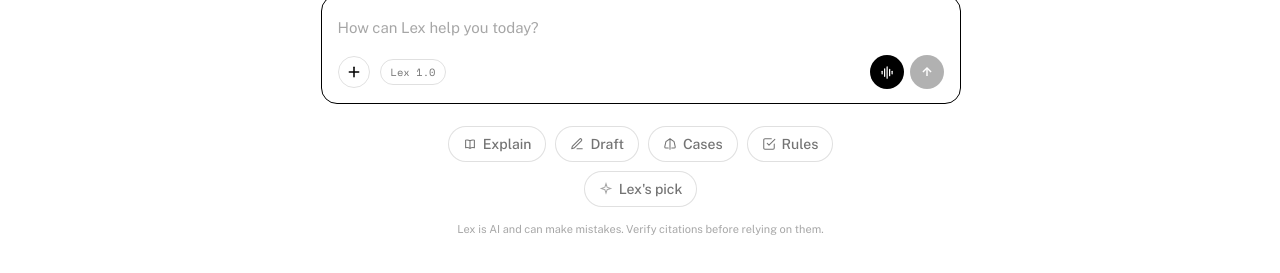
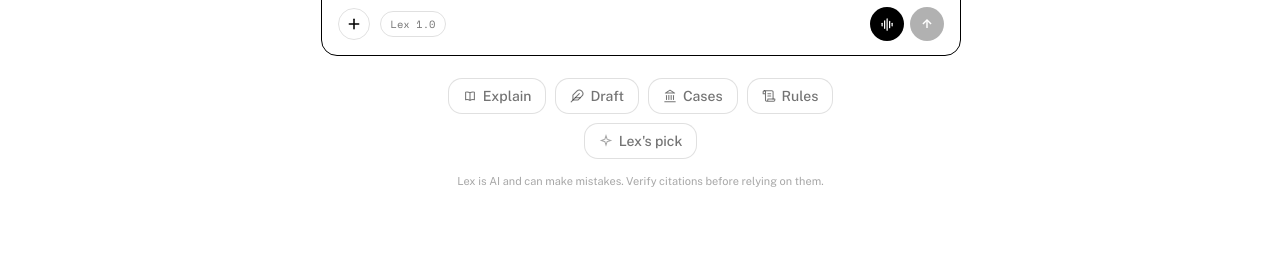
Before and after one commit to Dasmart001/Lex, a website: page index.html in a window 1280 px wide. Shown: the part 251-524 px from the top of the page. Drawn offline with nearby package versions, Linux system fonts and the light colour scheme.

Commit message:
Add files via upload

```diff
--- a/index.html
+++ b/index.html
@@ -108,7 +108,7 @@
   .badge{ margin-left:auto; font-family:'Space Mono',monospace; font-size:10px; color:var(--dim); border:1px solid var(--line); padding:4px 9px; flex-shrink:0; border-radius:5px; }
 
   /* ---- HOME ---- */
-  .home{ flex:1; overflow-y:auto; display:flex; flex-direction:column; align-items:center; padding:14vh 20px 40px 20px; }
+  .home{ flex:1; overflow-y:auto; display:flex; flex-direction:column; align-items:center; padding:8vh 20px 40px 20px; }
   .home-inner{ width:100%; max-width:640px; }
 
   .home-greeting{ display:flex; align-items:center; justify-content:center; gap:14px; margin-bottom:28px; flex-wrap:wrap; }
@@ -141,7 +141,7 @@
   .chip-row{ display:flex; gap:9px; flex-wrap:wrap; justify-content:center; margin-top:22px; }
   .chip-row-center{ display:flex; justify-content:center; margin-top:9px; }
   .chip{
-    display:flex; align-items:center; gap:6px; padding:9px 14px; border:1px solid var(--line); border-radius:20px;
+    display:flex; align-items:center; gap:6px; padding:9px 14px; border:1px solid var(--line); border-radius:14px;
     font-size:14px; font-weight:500; color:var(--dim); cursor:pointer; background:var(--bg); transition:border-color .12s, color .12s, background .12s;
   }
   .chip:hover{ border-color:var(--ink); color:var(--ink); background:var(--hover); }
@@ -280,7 +280,7 @@
     .sidebar.open{ transform:translateX(0); }
     .menu-btn{ display:flex; }
     .topbar{ padding:13px 16px; }
-    .home{ padding:3vh 16px 24px 16px; }
+    .home{ padding:14vh 16px 24px 16px; }
     .home-title{ font-size:23px; }
     .thread-view{ padding:4px 16px; }
     .query-line{ font-size:17px; }
@@ -335,7 +335,7 @@
         <span class="soon">soon</span>
       </button>
       <button class="sb-row disabled" disabled>
-        <svg width="16" height="16" viewBox="0 0 24 24" fill="none" stroke="currentColor" stroke-width="1.8"><path d="M20 4c-4 0-9 3-12 8-1.5 2.4-2.3 4.6-2.6 6.1a1 1 0 0 0 1.2 1.2c1.5-.3 3.7-1.1 6.1-2.6 5-3 8-8 8-12 0-.4-.3-.7-.7-.7z"/><path d="M13 11L4 20"/></svg>
+        <svg width="16" height="16" viewBox="0 0 24 24" fill="none" stroke="currentColor" stroke-width="1.8"><path d="M20.24 12.24a6 6 0 0 0-8.49-8.49L5 10.5V19h8.5z"/><line x1="16" y1="8" x2="2" y2="22"/><line x1="17.5" y1="15" x2="9" y2="15"/></svg>
         Drafting
         <span class="soon">soon</span>
       </button>
@@ -529,9 +529,9 @@
 
 const CATEGORIES = [
   { icon: `<path d="M12 6.5c-1.4-1-3-1.5-5-1.5-1 0-2 .15-2.5.35v13c.5-.2 1.5-.35 2.5-.35 2 0 3.6.5 5 1.5m0-13c1.4-1 3-1.5 5-1.5 1 0 2 .15 2.5.35v13c-.5-.2-1.5-.35-2.5-.35-2 0-3.6.5-5 1.5m0-13v13"/>`, label: "Explain", prompt: "Explain ratio decidendi vs obiter dicta with an example" },
-  { icon: `<path d="M12 20h9M16.5 3.5a2.12 2.12 0 0 1 3 3L7 19l-4 1 1-4L16.5 3.5z"/>`, label: "Draft", prompt: "Draft a standard confidentiality clause for an NDA" },
-  { icon: `<path d="M12 3v18M5 8l7-5 7 5M5 8l-2 9a2 2 0 0 0 2 2h4M19 8l2 9a2 2 0 0 1-2 2h-4"/>`, label: "Cases", prompt: "Summarize the rule in Carlill v Carbolic Smoke Ball Co." },
-  { icon: `<path d="M9 11l3 3L22 4"/><path d="M21 12v7a2 2 0 0 1-2 2H5a2 2 0 0 1-2-2V5a2 2 0 0 1 2-2h11"/>`, label: "Rules", prompt: "Statement of Claim vs Statement of Defence — the difference" },
+  { icon: `<path d="M20.24 12.24a6 6 0 0 0-8.49-8.49L5 10.5V19h8.5z"/><line x1="16" y1="8" x2="2" y2="22"/><line x1="17.5" y1="15" x2="9" y2="15"/>`, label: "Draft", prompt: "Draft a standard confidentiality clause for an NDA" },
+  { icon: `<line x1="3" y1="22" x2="21" y2="22"/><line x1="6" y1="18" x2="6" y2="11"/><line x1="10" y1="18" x2="10" y2="11"/><line x1="14" y1="18" x2="14" y2="11"/><line x1="18" y1="18" x2="18" y2="11"/><polygon points="12 2 20 7 4 7"/>`, label: "Cases", prompt: "Summarize the rule in Carlill v Carbolic Smoke Ball Co." },
+  { icon: `<path d="M8 21h12a2 2 0 0 0 2-2v-2H10v2a2 2 0 1 1-4 0V5a2 2 0 1 0-4 0v3h4"/><path d="M19 17V5a2 2 0 0 0-2-2H4"/><path d="M15 8h-5"/><path d="M15 12h-5"/>`, label: "Rules", prompt: "Statement of Claim vs Statement of Defence — the difference" },
 ];
 
 const LEX_PICKS = [
```
